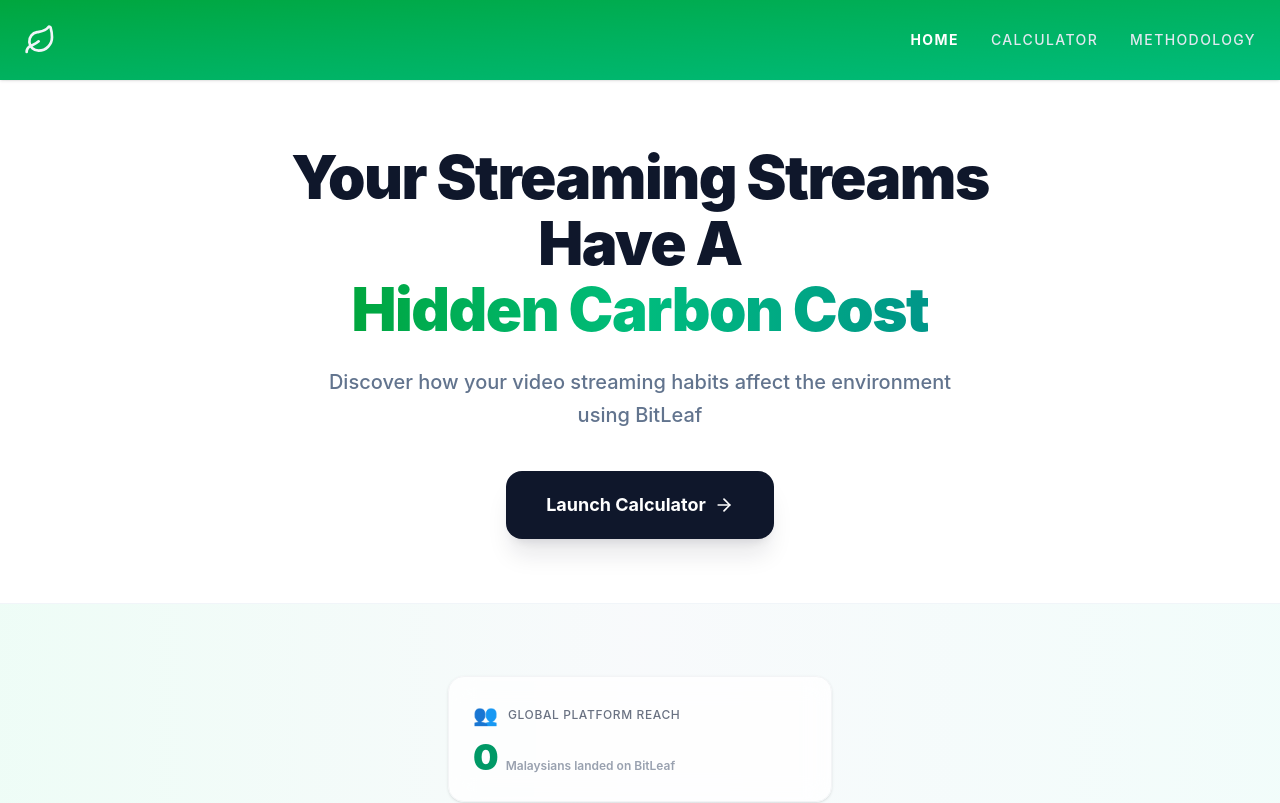
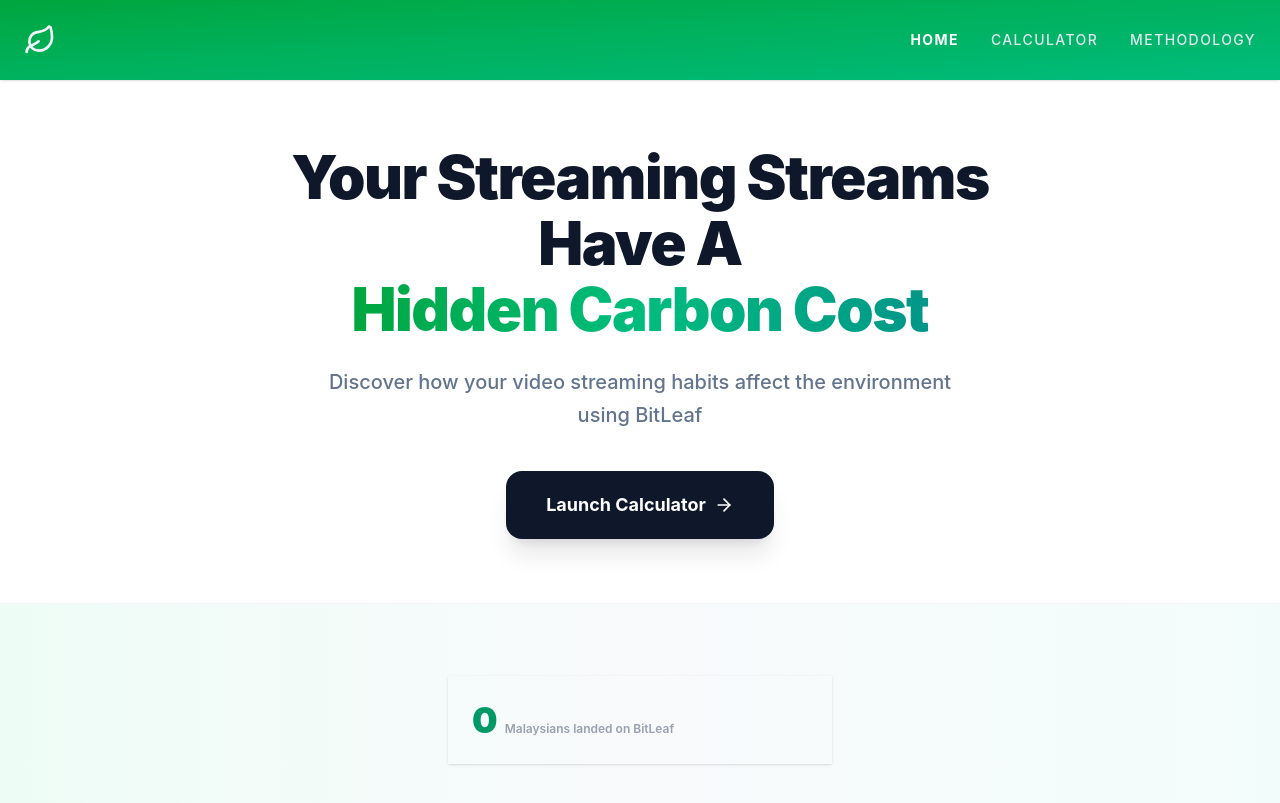
Before and after one commit to suemay4/streaming-carbon-app, a React (Vite) app: page / in a window 1280 px wide. Shown: the top 803 px of the page. Built offline with nearby package versions, Linux system fonts and the light colour scheme.

Commit message:
change layout

```diff
--- a/src/components/VisitorCounterCard.jsx
+++ b/src/components/VisitorCounterCard.jsx
@@ -28,13 +28,7 @@
   }
 
   return (
-    <div className="bg-white/80 backdrop-blur-md p-6 rounded-2xl shadow-sm border border-gray-100 w-full max-w-sm mx-auto text-left">
-      <div className="flex items-center space-x-2.5 mb-2">
-        <span className="text-xl">👥</span>
-        <p className="text-gray-500 font-medium text-xs uppercase tracking-wider">
-          Global Platform Reach
-        </p>
-      </div>
+    <div className="p-6 shadow-sm w-full max-w-sm mx-auto text-left">
       <div className="flex items-baseline space-x-2">
         <p className="text-4xl font-black text-emerald-600 tracking-tight">
           {totalViews.toLocaleString()}
```
